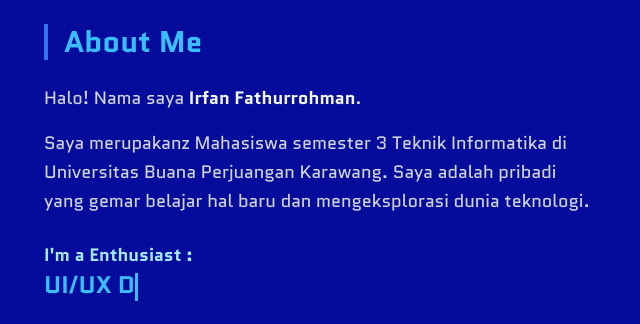
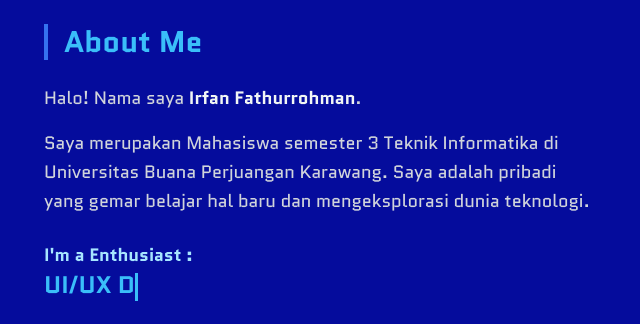
Before and after one commit to IRFAN-XCode/portofolio, a plain HTML site: page index.html in a window 1280 px wide. Shown: the part 878-1202 px from the top of the page, 20-660 px from the left. Drawn offline with nearby package versions, Linux system fonts and the light colour scheme.

Commit message:
edit typo

```diff
--- a/index.html
+++ b/index.html
@@ -151,7 +151,7 @@
                         Halo! Nama saya <strong class="text-whiteish">Irfan Fathurrohman</strong>.
                     </p>
                     <p class="text-lg mb-4 text-gray-300 leading-relaxed">
-                        Saya merupakanz Mahasiswa semester 3 Teknik Informatika di Universitas Buana Perjuangan Karawang. Saya adalah pribadi yang gemar belajar hal baru dan mengeksplorasi dunia teknologi.
+                        Saya merupakan Mahasiswa semester 3 Teknik Informatika di Universitas Buana Perjuangan Karawang. Saya adalah pribadi yang gemar belajar hal baru dan mengeksplorasi dunia teknologi.
                     </p>
                     <p class="text-lg text-pale font-bold mt-6">
                         I'm a Enthusiast :<br>
```
